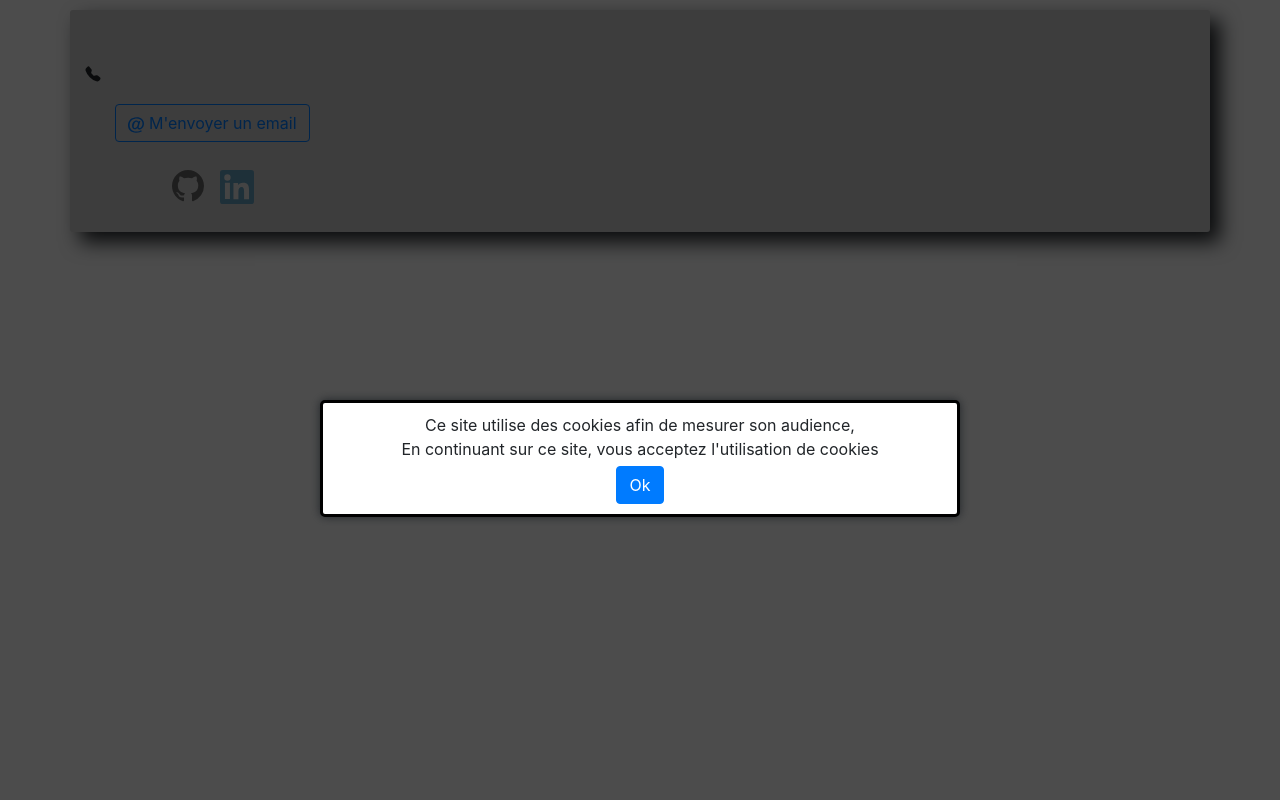
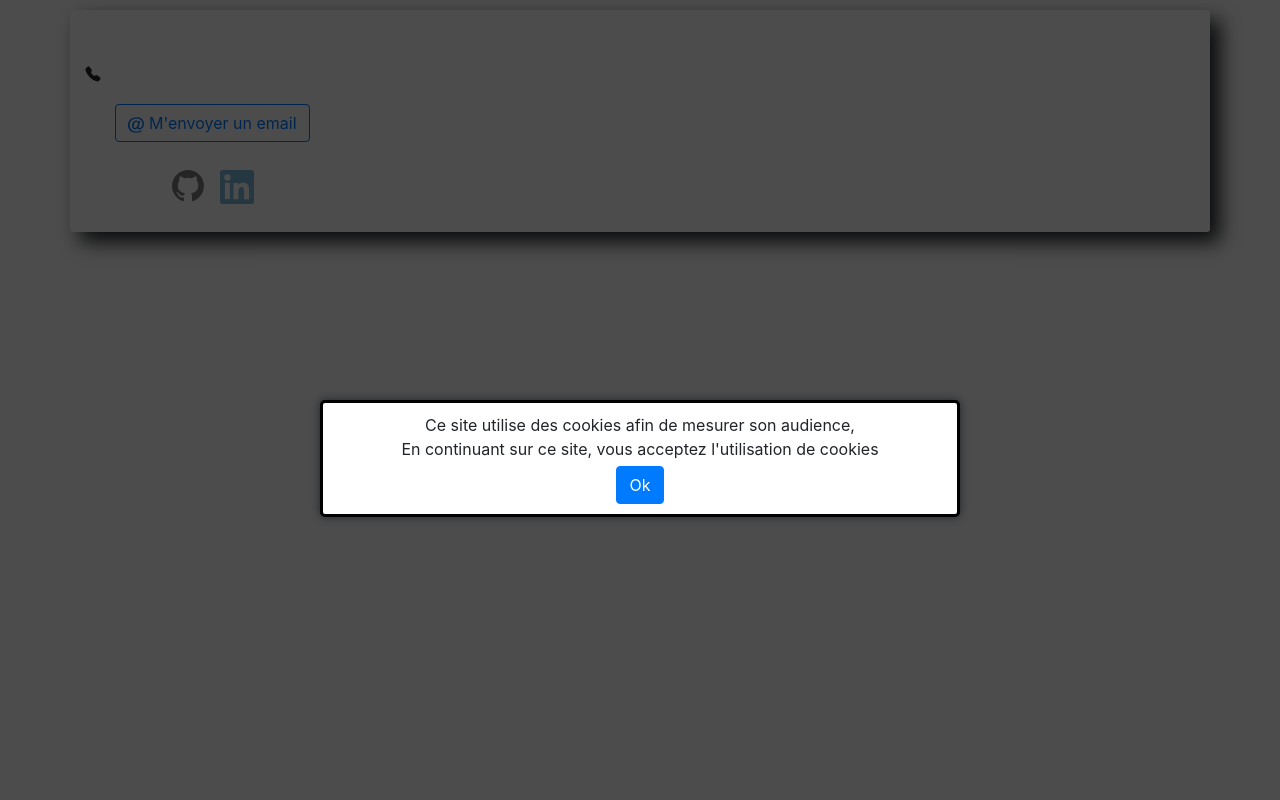
Before and after one commit to mercierkevin35/kevin-mercier.fr, a Symfony app: template templates/cv.html.twig in a window 1280 px wide. Run offline with Twig, Linux system fonts and the light colour scheme; the template is opened without the code that fills it, so the values that code supplies are empty; style sheets or scripts are compiled from the project's sources; some libraries are stand-ins or nearby versions.

Commit message:
update cv styles

```diff
--- a/assets/styles/cv.scss
+++ b/assets/styles/cv.scss
@@ -1,4 +1,8 @@
 @import "app.scss";
+body{
+    background-color: lighten( black, 20%);
+}
+
 .title-container {
 
     @include media-breakpoint-up(lg) {
@@ -9,9 +13,9 @@
 
 .cv-container {
 
-    background-color: lighten( gray, 30%);
+
     padding-top: 30px;
-
+    background-color: white;
     @include media-breakpoint-up(lg) {
 
         border-radius: 3px;
```
